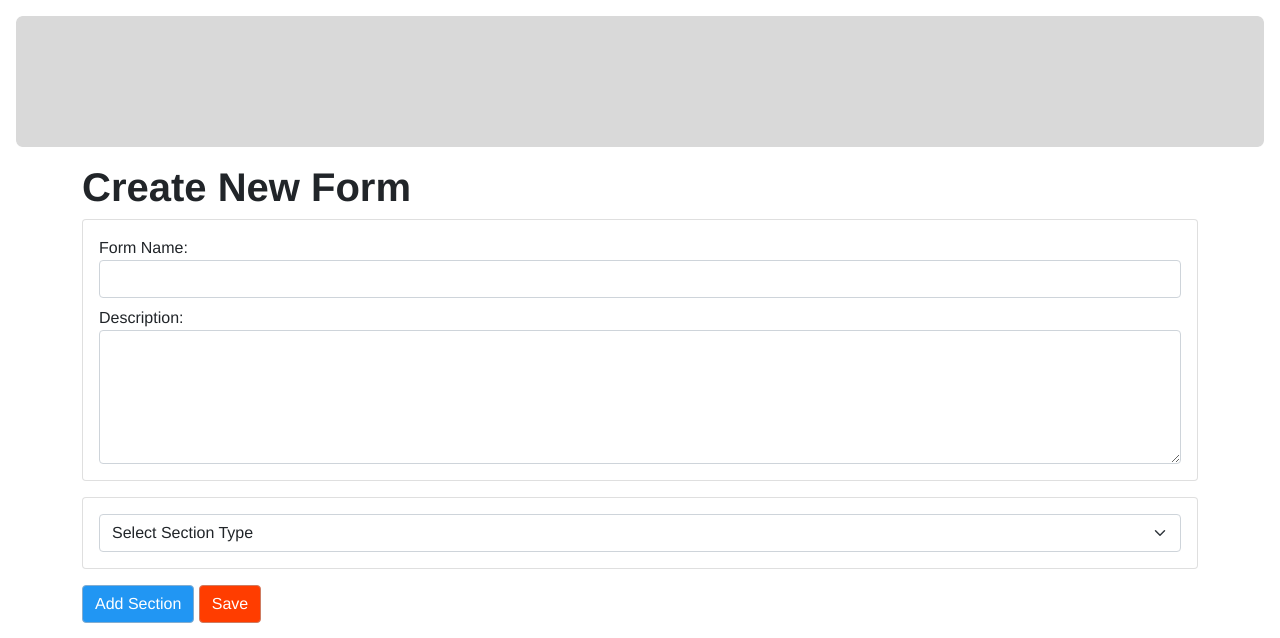
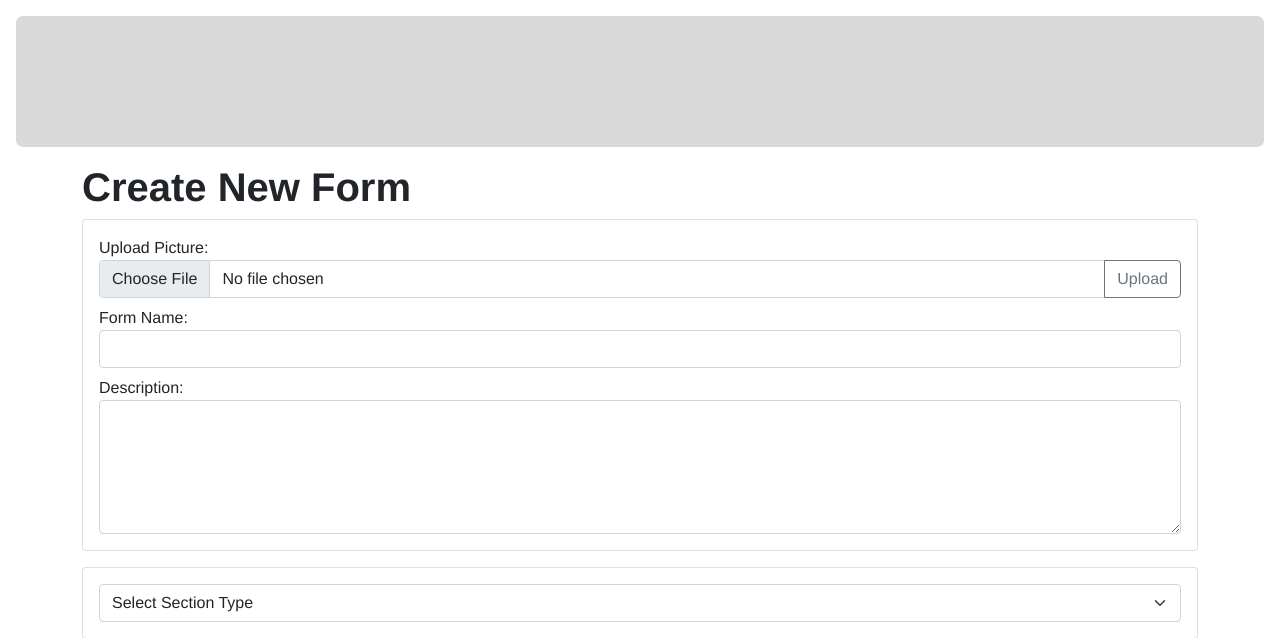
Before and after one commit to ChindanaiR/FormHubProject, a Django app: page /manage/ in a window 1280 px wide. Shown: the part 72-710 px from the top of the page. Run offline with Django 5.2, Linux system fonts and the light colour scheme; a user stored in the database is signed in.

Commit message:
update "upload pic form"

```diff
--- a/authentication/models.py
+++ b/authentication/models.py
@@ -4,7 +4,10 @@ from django.contrib.auth.models import AbstractUser
 
 class User(AbstractUser):
     student_id = models.CharField(max_length = 10, null = True)
-    profile_img = models.ImageField(upload_to="static/userprofile/imgs", null = True)
+    profile_img = models.ImageField(
+        upload_to="static/userprofile/imgs",
+        null = True,
+        default = "static/userprofile/imgs/default.jpg")
 
     def __str__(self):
         return f"{self.username}"
--- a/form_management/models.py
+++ b/form_management/models.py
@@ -31,6 +31,10 @@ class Form(models.Model):
     is_open = models.BooleanField(default = False)
     is_sale = models.BooleanField(default = False)
     form_point = models.ForeignKey(Point, on_delete = models.CASCADE, related_name="form_point")
+    form_pic = models.ImageField(
+        upload_to="static/answering/imgs",
+        null = True,
+        default = "static/answering/imgs/no-pic.png")
 
     def __str__(self):
         return f"{self.form_name} ({self.owner})"
--- a/form_management/urls.py
+++ b/form_management/urls.py
@@ -5,6 +5,7 @@ urlpatterns = [
     path("", views.index, name="index"),
     path("my-forms", views.my_forms, name="my_forms"),
     path("responses/<int:form_id>", views.form_response, name="form_response"),
+    path("upload",views.upload_pic,name="upload_pic"),
 
     # ----------------- API routes -----------------
     path("save_form/", views.save_form, name="save"),
--- a/form_management/views.py
+++ b/form_management/views.py
@@ -6,6 +6,7 @@ from django.urls import reverse
 from django.contrib.auth.decorators import login_required
 from django.views.decorators.csrf import csrf_exempt
 import json
+import os
 
 from .models import *
 
@@ -55,6 +56,28 @@ def form_response(request, form_id):
         "form": form,
     })
 
+
+@csrf_exempt
+def upload_pic(request):
+    print("=" * 100)
+    if request.method == "POST":
+
+        image_update = request.FILES.get("img")
+        print(image_update)
+
+    # ระบุตำแหน่งของไฟล์ที่ต้องการลบ
+        file_path = "static/answering/imgs"
+        print(file_path)
+
+        new_filename = f"{request.user.id}_{request.user.username}.jpg"  # ชื่อไฟล์ใหม่ที่คุณต้องการ
+        user.profile_img.save(new_filename, image_update)
+        user.save()
+
+        return JsonResponse({"img": str(request.user.profile_img)}, status = 200)
+
+    return JsonResponse({"msg": "failed"})
+
+
 # =================================== APIs ===================================
 
 
--- a/static/form_management/main.js
+++ b/static/form_management/main.js
@@ -306,4 +306,22 @@ const addChoices = (elem) => {
     }
 }
 
+const uploadFile = () => {
+    const img = document.querySelector("#fileupload").files[0];
+
+    // console.log(img)
+    const formData = new FormData();
+    formData.append("img", img);
+
+    fetch("upload", {
+        method: "POST",
+        body: formData,
+    })
+    .then(response => response.json())
+    .then(() => {
+        location.reload();
+    });
+}
+
+
 // =================================================================================
--- a/templates/form_management/index.html
+++ b/templates/form_management/index.html
@@ -30,8 +30,18 @@
 
     <div class="design-container">
         <div class="form-detail card p-3">
+            <!-- upload form picture -->
+            <label for="form-pic">Upload Picture:</label>
+            <div class="input-group mb-2">
+                <input type="file" name="form-pic" id="fileupload" class="form-control form-pic" aria-describedby="inputGroupFileAddon04" aria-label="Upload">
+                <button class="btn btn-outline-secondary" type="button" id="inputGroupFileAddon04" onclick="uploadFile()">Upload</button>
+            </div>
+
+            <!-- form name -->
             <label for="form-name">Form Name:</label>
             <input type="text" name="form-name" class="form-control mb-2 form-name" required>
+
+            <!-- form descr -->
             <label for="description">Description:</label>
             <textarea name="description" cols="30" rows="5" class="form-control form-descr"></textarea>
         </div>
--- a/userprofile/views.py
+++ b/userprofile/views.py
@@ -93,7 +93,7 @@ def upload_pic(request):
         image_update = request.FILES.get("img")
         print(image_update)
 
-# ระบุตำแหน่งของไฟล์ที่ต้องการลบ
+    # ระบุตำแหน่งของไฟล์ที่ต้องการลบ
         file_path = f"{request.user.profile_img}"
         print(file_path)
 
```
Also changed, not shown: templates/redeem/index.html (+0 -15 lines), authentication/migrations/0003_alter_user_profile_img.py (added), db.sqlite3, form_management/migrations/0007_form_form_pic.py (added), static/userprofile/imgs/6_jimmy_b7CSedz.jpg (added), static/userprofile/imgs/default.jpg.
